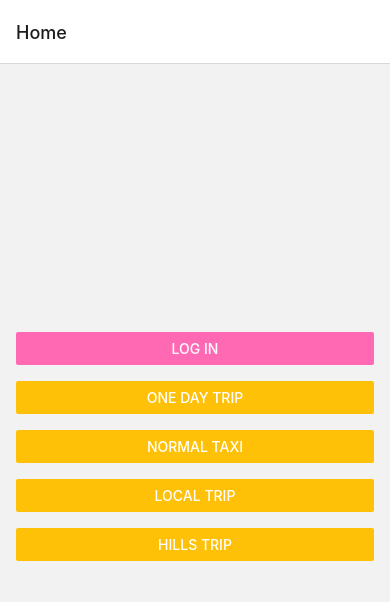
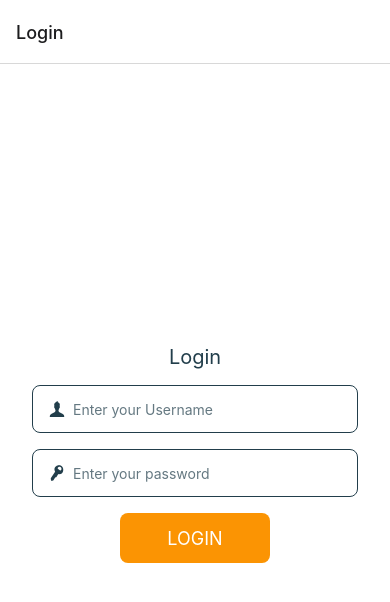
Before and after one commit to ingeniumpavithra/Vetri-taxi-mobile, a React Native app: screen / in a window 390 px wide. Shown: the top 602 px of the page. Built offline with nearby package versions, Linux system fonts and the light colour scheme.

Commit message:
login screesn changes

```diff
--- a/navigations/StackNavigator.js
+++ b/navigations/StackNavigator.js
@@ -17,16 +17,13 @@ const StackNavigator = () => {
     <BillingContextProvider>
     <Stack.Navigator screenOptions={{ headerShown: true }}>
       <Stack.Group>
+      <Stack.Screen name="Login" component={Login} />
         <Stack.Screen name="Home" component={Home} />
         <Stack.Screen name="localTrip" component={LocalTrip} />
-        <Stack.Screen name="Log in" component={Login} />
         <Stack.Screen name="onedaytrip" component={onedaytrip} />
         <Stack.Screen name="Billonedaytrip" component={Billonedaytrip} />
         <Stack.Screen name="Hillstrip" component={Hillstrip} />
-      </Stack.Group>
-      <Stack.Group screenOptions={{ presentation: "modal" }}>
         <Stack.Screen name="Normaltaxi" component={Normaltaxi} />
-        <Stack.Screen name="Login" component={Login} />
       </Stack.Group>
     </Stack.Navigator>
     </BillingContextProvider>
--- a/package.json
+++ b/package.json
@@ -13,6 +13,7 @@
     "@react-navigation/native": "^6.0.6",
     "@react-navigation/native-stack": "^6.2.5",
     "axios": "^0.24.0",
+    "cors": "^2.8.5",
     "expo": "~43.0.2",
     "expo-status-bar": "~1.1.0",
     "formik": "^2.2.9",
@@ -21,9 +22,7 @@
     "react-native": "0.64.3",
     "react-native-safe-area-context": "3.3.2",
     "react-native-screens": "~3.8.0",
-
     "react-native-textinput-with-icons": "^1.0.18",
-
     "react-native-web": "0.17.1",
     "yup": "^0.32.11"
   },
--- a/screens/Home.js
+++ b/screens/Home.js
@@ -12,13 +12,6 @@ const Home = () => {
   return (
     <SafeAreaView style={styles.container}>
 
-         <Button
-
-        onPress={() => navigation.navigate("Login")}
-        title="Log in"
-       color="hotpink"
-       />
-       <Separator />
       <Button
         onPress={() => navigation.navigate("onedaytrip")}
         title="One Day Trip"
--- a/screens/Login.js
+++ b/screens/Login.js
@@ -3,15 +3,16 @@ import { View, Text } from 'react-native'
 
 import { useFormik } from 'formik';
 import * as Yup from 'yup';
-
+import axios from 'axios';
 import Button from '../components/button'
 import Input from '../components/input'
+import { useNavigation } from "@react-navigation/native";
 
 
 
 export default function Login() {
 
-
+  const navigation = useNavigation();
   const LoginSchema = Yup.object().shape({
     username: Yup.string().required('Required'),
     password: Yup.string()
@@ -28,8 +29,23 @@ export default function Login() {
     touched } = useFormik({
       validationSchema: LoginSchema,
       initialValues: { username: '', password: '' },
-      onSubmit: () =>
-        alert("")
+      onSubmit: () => {
+        async function addbill() {
+          try{
+            const response = await axios.post("http://127.0.0.1:8000/api/auth/login", values);
+          if (response) {
+             console.log(response);
+             navigation.navigate("Home")
+          }
+          }catch(e){
+            console.log(e);
+          }
+      }
+      addbill();
+
+      }
+
+
     });
   return (
     <View
```
Also changed, not shown: 1 other file (tests, documents, lock files or other folders).
